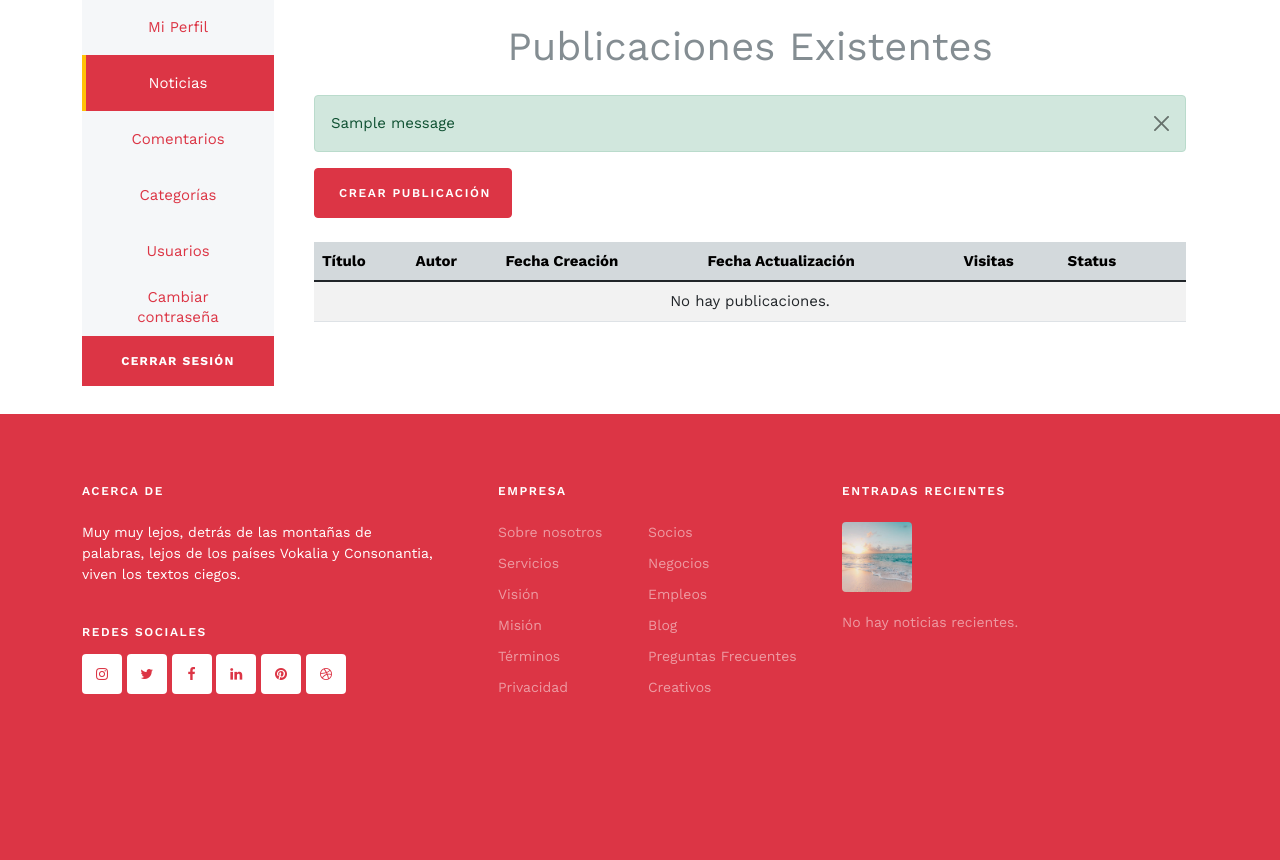
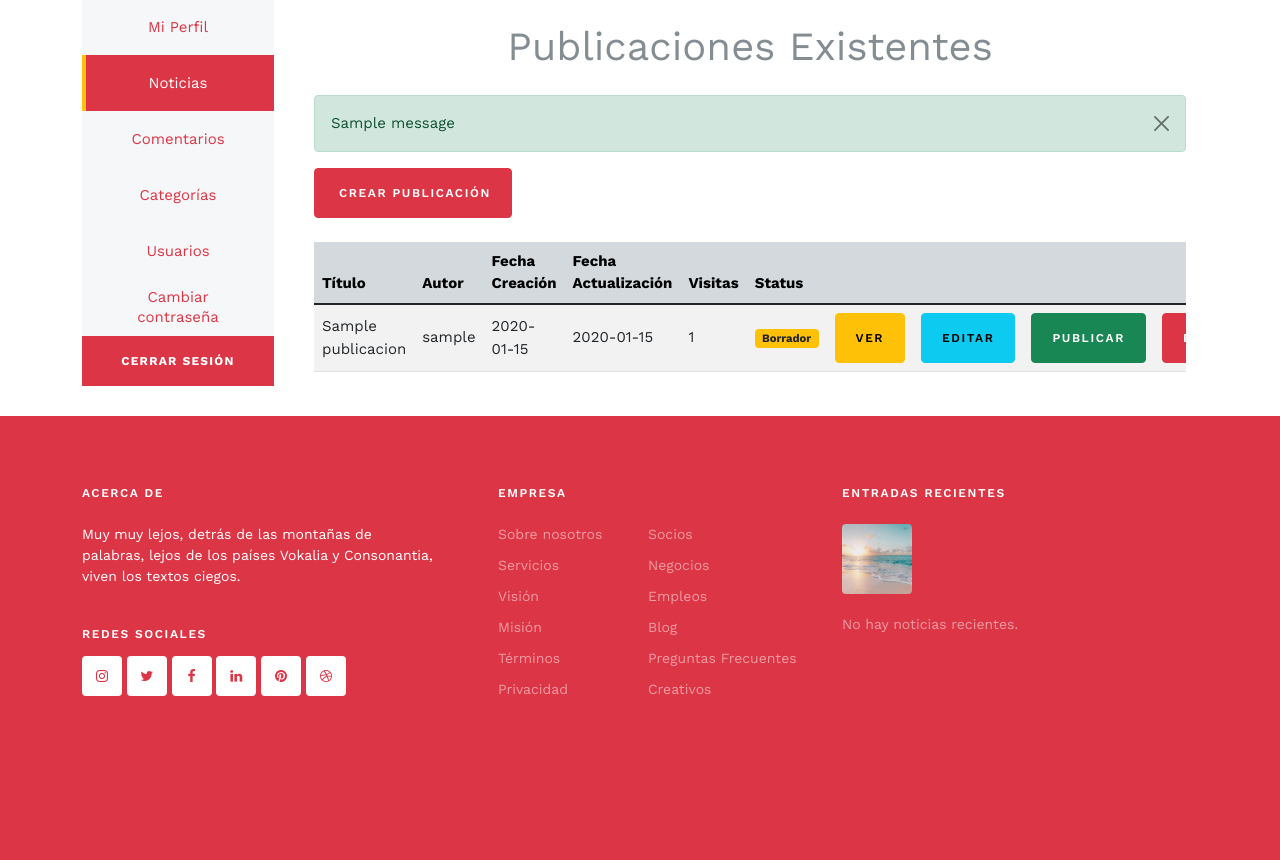
Before and after one commit to Hower-S/proyectoweb, a Django app: page /crud-noticias/ in a window 1280 px wide. Shown: the part 107-967 px from the top of the page. Before the commit the page ends 801 px from the top, so only its background shows below. Run offline with Django 4.2, Linux system fonts and the light colour scheme; a user stored in the database is signed in; tables that the repository leaves empty hold one stand-in row (values such as "Sample post"); one stand-in notice (Sample message) is shown; some libraries are stand-ins or nearby versions; some web fonts are replaced.

Commit message:
feat: Added noticias and comentarios modules

```diff
--- a/canaco/home/urls.py
+++ b/canaco/home/urls.py
@@ -9,6 +9,7 @@ urlpatterns = [
     path("", views.index, name="index"),
     path("base/", views.base, name="base"),
     path("categoria/", views.categoria, name="categoria"),
+    path("categoria/<int:pk>", views.categoria, name="categoria_detalle"),
     path("contactanos/", views.contactanos, name="contactanos"),
     path("crear-publicacion/", views.crear_publicacion, name="crear_publicacion"),
     path("crud-cambiar-contrasena/", views.crud_cambiar_contrasena, name="crud_cambiar_contrasena"),
@@ -16,7 +17,13 @@ urlpatterns = [
     path("crud-categorias/<int:pk>/editar", views.editar_categoria, name="editar_categoria"),
     path("crud-categorias/<int:pk>/eliminar", views.eliminar_categoria, name="eliminar_categoria"),
     path("crud-comentarios/", views.crud_comentarios, name="crud_comentarios"),
+    path("crud_comentarios/<int:pk>/aprobar", views.aprobar_comentario, name="aprobar_comentario"),
+    path("crud_comentarios/<int:pk>/bloquear", views.bloquear_comentario, name="bloquear_comentario"),
+    path("crud_comentarios/<int:pk>/eliminar", views.eliminar_comentario, name="eliminar_comentario"),
     path("crud-noticias/", views.crud_noticias, name="crud_noticias"),
+    path("crud_noticias/<int:pk>/editar", views.editar_publicacion, name="editar_publicacion"),
+    path("crud_noticias/<int:pk>/publicar", views.publicar_publicacion, name="publicar_publicacion"),
+    path("crud_noticias/<int:pk>/eliminar", views.eliminar_publicacion, name="eliminar_publicacion"),
     path("crud-perfil/", views.crud_perfil, name="crud_perfil"),
     path("crud-usuarios/", views.crud_usuarios, name="crud_usuarios"),
     path("crud-usuarios/crear/", views.crear_usuario, name="crear_usuario"),
@@ -25,6 +32,7 @@ urlpatterns = [
     path("crud_usuarios/<int:pk>/eliminar/", views.eliminar_usuario, name="eliminar_usuario"),
     path("editar-categoria/", views.editar_categoria, name="editar_categoria"),
     path("noticia/", views.noticia, name="noticia"),
+    path("noticia/<int:pk>", views.noticia, name="noticia_detalle"),
     path("perfil/", views.perfil, name="perfil"),
     path("sign-up/", views.sign_up, name="sign_up"),
     path("login/", auth_views.LoginView.as_view(template_name="home/login.html"), name="login"),
--- a/canaco/home/views.py
+++ b/canaco/home/views.py
@@ -1,5 +1,6 @@
 from django.shortcuts import get_object_or_404, render, redirect
 from django.contrib import messages
+from django.db.models import F
 from django.contrib.auth import update_session_auth_hash
 from django.contrib.auth.models import User
 from django.contrib.auth.decorators import login_required, user_passes_test
@@ -37,9 +38,65 @@ def categoria(request):
 def contactanos(request):
     return render(request, 'home/contactanos.html')
 
-@login_required
+@operador_required
 def crear_publicacion(request):
-    return render(request, 'home/crear_publicacion.html')
+    categorias = Categoria.objects.all().order_by('nombre')
+    if request.method == 'POST':
+        publicacion = Publicacion.objects.create(
+            titulo=request.POST.get('titulo', '').strip(),
+            resumen=request.POST.get('resumen', '').strip(),
+            contenido=request.POST.get('contenido', '').strip(),
+            categoria_id=request.POST.get('categoria') or None,
+            estado=request.POST.get('estado') or Publicacion.ESTADO_BORRADOR,
+            autor=request.user,
+        )
+        portada = request.FILES.get('imagen_portada')
+        if portada:
+            publicacion.imagen_portada = guardar_archivo(portada, request.user)
+            publicacion.save()
+        for imagen in request.FILES.getlist('galeria'):
+            GaleriaPublicacion.objects.create(publicacion=publicacion, archivo=guardar_archivo(imagen, request.user))
+        messages.success(request, 'Publicación creada correctamente.')
+        return redirect('home:crud_noticias')
+    return render(request, 'home/crear_publicacion.html', {'categorias': categorias})
+
+@operador_required
+def editar_publicacion(request, pk):
+    publicacion = get_object_or_404(Publicacion, pk=pk)
+    categorias = Categoria.objects.all().order_by('nombre')
+    if request.method == 'POST':
+        publicacion.titulo = request.POST.get('titulo', '').strip()
+        publicacion.resumen = request.POST.get('resumen', '').strip()
+        publicacion.contenido = request.POST.get('contenido', '').strip()
+        publicacion.categoria_id = request.POST.get('categoria') or None
+        publicacion.estado = request.POST.get('estado') or Publicacion.ESTADO_BORRADOR
+        portada = request.FILES.get('imagen_portada')
+        if portada:
+            publicacion.imagen_portada = guardar_archivo(portada, request.user)
+        publicacion.save()
+        for imagen in request.FILES.getlist('galeria'):
+            GaleriaPublicacion.objects.create(publicacion=publicacion, archivo=guardar_archivo(imagen, request.user))
+        messages.success(request, 'Publicación actualizada correctamente.')
+        return redirect('home:crud_noticias')
+    return render(request, 'home/crear_publicacion.html', {
+        'categorias': categorias,
+        'publicacion': publicacion,
+    })
+
+@operador_required
+def publicar_publicacion(request, pk):
+    publicacion = get_object_or_404(Publicacion, pk=pk)
+    publicacion.estado = Publicacion.ESTADO_PUBLICADO if publicacion.estado != Publicacion.ESTADO_PUBLICADO else Publicacion.ESTADO_BORRADOR
+    publicacion.save()
+    return redirect('home:crud_noticias')
+
+@operador_required
+def eliminar_publicacion(request, pk):
+    publicacion = get_object_or_404(Publicacion, pk=pk)
+    if request.method == 'POST':
+        publicacion.delete()
+        messages.success(request, 'Publicación eliminada correctamente.')
+    return redirect('home:crud_noticias')
 
 @operador_required
 def crear_usuario(request):
@@ -136,13 +193,36 @@ def eliminar_categoria(request, pk):
         messages.success(request, 'Categoría eliminada correctamente.')
     return redirect('home:crud_categorias')
 
-@login_required
+@operador_required
 def crud_comentarios(request):
-    return render(request, 'home/crud_comentarios.html')
+    comentarios = Comentario.objects.select_related('publicacion', 'user').order_by('-createdat')
+    return render(request, 'home/crud_comentarios.html', {'comentarios': comentarios})
 
-@login_required
+@operador_required
+def aprobar_comentario(request, pk):
+    comentario = get_object_or_404(Comentario, pk=pk)
+    comentario.estado = Comentario.ESTADO_APROBADO
+    comentario.save()
+    return redirect('home:crud_comentarios')
+
+@operador_required
+def bloquear_comentario(request, pk):
+    comentario = get_object_or_404(Comentario, pk=pk)
+    comentario.estado = Comentario.ESTADO_BLOQUEADO
+    comentario.save()
+    return redirect('home:crud_comentarios')
+
+@operador_required
+def eliminar_comentario(request, pk):
+    comentario = get_object_or_404(Comentario, pk=pk)
+    if request.method == 'POST':
+        comentario.delete()
+    return redirect('home:crud_comentarios')
+
+@operador_required
 def crud_noticias(request):
-    return render(request, 'home/crud_noticias.html')
+    publicaciones = Publicacion.objects.select_related('categoria', 'autor').order_by('-createdat')
+    return render(request, 'home/crud_noticias.html', {'publicaciones': publicaciones})
 
 @login_required
 def crud_perfil(request):
@@ -233,8 +313,45 @@ def crear_usuario(request):
 def login(request):
     return render(request, 'home/login.html')
 
-def noticia(request):
-    return render(request, 'home/noticia.html')
+def noticia(request, pk=None):
+    if pk and es_operador(request.user):
+        qs = Publicacion.objects.all()
+    else:
+        qs = Publicacion.objects.filter(estado=Publicacion.ESTADO_PUBLICADO)
+
+    qs = qs.select_related('categoria', 'autor', 'imagen_portada')
+    publicacion = get_object_or_404(qs, pk=pk) if pk else qs.order_by('- createdat').first()
+    if not publicacion:
+        messages.info(request, 'Todavía no hay noticias publicadas.')
+        return redirect('home:index')
+
+    Publicacion.objects.filter(pk=publicacion.pk).update(visitas=F('visitas') + 1)
+    publicacion.refresh_from_db()
+
+    if request.method == 'POST':
+        if not request.user.is_authenticated:
+            messages.error(request, 'Debes iniciar sesión para comentar.')
+            return redirect('home:login')
+        contenido = request.POST.get('contenido', '').strip()
+        if contenido:
+            Comentario.objects.create(publicacion=publicacion, user=request.user, contenido=contenido)
+            messages.success(request, 'Comentario enviado. Será visible cuando lo apruebe el administrador.')
+        return redirect('home:noticia_detalle', pk=publicacion.pk)
+
+    recientes = Publicacion.objects.filter(
+        estado=Publicacion.ESTADO_PUBLICADO,
+    ).exclude(pk=publicacion.pk).order_by('-createdat')[:4]
+    comentarios = publicacion.comentarios.filter(
+        estado=Comentario.ESTADO_APROBADO,
+    ).select_related('user').order_by('-createdat')
+    categorias = Categoria.objects.all().order_by('nombre')
+
+    return render(request, 'home/noticia.html', {
+        'publicacion': publicacion,
+        'recientes': recientes,
+        'comentarios': comentarios,
+        'categorias': categorias,
+    })
 
 @login_required
 def perfil(request):
```
Also changed, not shown: canaco/home/templates/home/noticia.html (+45 -23 lines), canaco/media/uploads/robo_poli_falso.avif (added).
